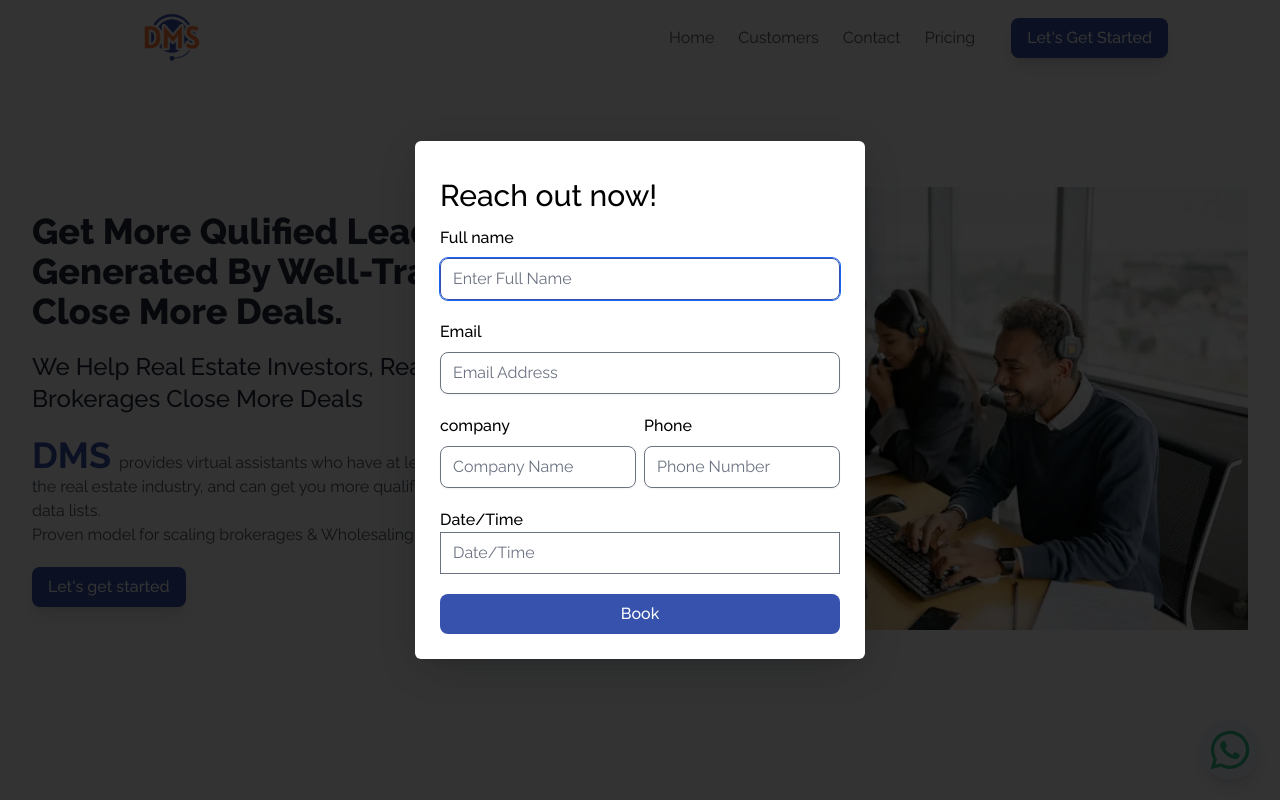
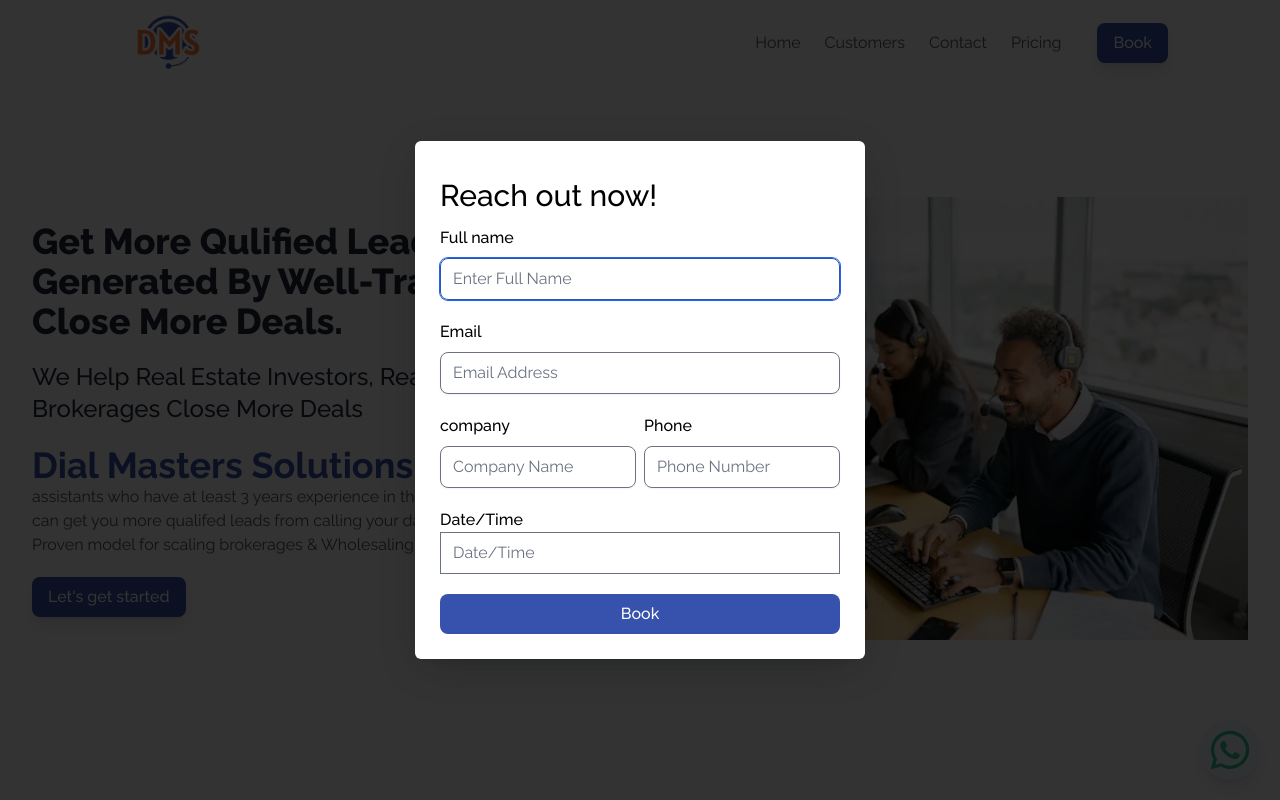
Before and after one commit to Mohamed-maher50/propertyhunters, a React (Create React App) app: page / in a window 1280 px wide. Shown: the top 800 px of the page. Built offline with nearby package versions, Linux system fonts and the light colour scheme.

Commit message:
update dialog trigger & logo size pricing plan

```diff
--- a/src/App.jsx
+++ b/src/App.jsx
@@ -10,14 +10,15 @@ import { ToastContainer } from "react-toastify";
 import { Helmet } from "react-helmet";
 import NotFoundPage from "./pages/NotFoundPage";
 import Whatsapp from "./components/Whatsapp";
-import Test from "./components/Test";
+
+import { Root } from "@radix-ui/react-dialog";
 function App() {
   useEffect(() => {
     Aos.init();
   }, []);
 
   return (
-    <>
+    <Root defaultOpen={true}>
       <div className="container mx-auto">
         <Helmet>
           <meta charSet="utf-8" />
@@ -53,7 +54,7 @@ function App() {
         position="bottom-right"
         theme="light"
       />
-    </>
+    </Root>
   );
 }
 
--- a/src/components/Navbar/Nav.jsx
+++ b/src/components/Navbar/Nav.jsx
@@ -1,6 +1,6 @@
 import { useEffect, useRef, useState } from "react";
 import { Link } from "react-router-dom";
-
+import { Trigger } from "@radix-ui/react-dialog";
 export const Nav = () => {
   const [state, setState] = useState(false);
   const navRef = useRef();
@@ -43,10 +43,8 @@ export const Nav = () => {
           <Link to={"/"}>
             <img
               src="/logo.png"
-              width={120}
-              height={50}
               alt="Dial Masters Solutions (DMS)"
-              className="h-[75px] object-contain"
+              className="h-[85px] object-contain"
             />
           </Link>
           <div className="lg:hidden">
@@ -92,15 +90,14 @@ export const Nav = () => {
           }`}
         >
           <ul className="flex flex-col-reverse space-x-0 lg:space-x-6 lg:flex-row">
-            <li className="items-center gap-x-3 space-y-3 sm:flex sm:space-y-0">
-              <a
-                href="#contact-form"
+            <Trigger>
+              <li
                 onClick={() => setState(false)}
                 className="block py-2 px-4 text-center text-white font-medium bg-primary duration-150 hover:bg-indigo-500 active:bg-indigo-700 rounded-lg shadow-lg hover:shadow-none"
               >
-                Let's get started
-              </a>
-            </li>
+                Book
+              </li>
+            </Trigger>
           </ul>
 
           <div className="flex-1 max-sm:my-5 items-end justify-end lg:flex pr-9">
--- a/src/components/PopUpWithBookingForm.jsx
+++ b/src/components/PopUpWithBookingForm.jsx
@@ -1,28 +1,25 @@
 import React, { useState } from "react";
-import * as Dialog from "@radix-ui/react-dialog";
+import {
+  Dialog,
+  Portal,
+  Overlay,
+  Title,
+  Content,
+  Root,
+} from "@radix-ui/react-dialog";
 import BookingForm from "./BookingForm";
 
 const PopUpWithBookingForm = () => {
   const [bookingFormStatus, seTbookingFormStatus] = useState(true);
-  const handleCloseModal = () => {
-    // seTbookingFormStatus(false);
-  };
 
   return (
-    <Dialog.Root open={bookingFormStatus}>
-      <Dialog.Portal>
-        <Dialog.Overlay
-          onClick={() => seTbookingFormStatus(false)}
-          className=" bg-[rgba(0,0,0,.8)] z-20 DialogOverlay  fixed inset-0"
-        />
-        <Dialog.Content className="data-[state=open]: DialogContent delay-1000 dela duration-500 fixed top-[50%] left-[50%] z-20 max-h-[85vh] w-[90vw] max-w-[450px] translate-x-[-50%] translate-y-[-50%] rounded-[6px] bg-white p-[25px] shadow-[hsl(206_22%_7%_/_35%)_0px_10px_38px_-10px,_hsl(206_22%_7%_/_20%)_0px_10px_20px_-15px] focus:outline-none">
-          <Dialog.Title className=" text-3xl py-3 font-medium">
-            Reach out now!
-          </Dialog.Title>
-          <BookingForm />
-        </Dialog.Content>
-      </Dialog.Portal>
-    </Dialog.Root>
+    <Portal>
+      <Overlay className=" bg-[rgba(0,0,0,.8)] z-20 DialogOverlay  fixed inset-0" />
+      <Content className="data-[state=open]: DialogContent delay-1000  duration-500 fixed top-[50%] left-[50%] z-20 max-h-[85vh] w-[90vw] max-w-[450px] translate-x-[-50%] translate-y-[-50%] rounded-[6px] bg-white p-[25px] shadow-[hsl(206_22%_7%_/_35%)_0px_10px_38px_-10px,_hsl(206_22%_7%_/_20%)_0px_10px_20px_-15px] focus:outline-none">
+        <Title className=" text-3xl py-3 font-medium">Reach out now!</Title>
+        <BookingForm />
+      </Content>
+    </Portal>
   );
 };
 
--- a/src/components/PricingCard.jsx
+++ b/src/components/PricingCard.jsx
@@ -12,7 +12,7 @@ const PricingCard = ({ item, subTitle }) => {
         {item.subTitle && (
           <div className="text-lg capitalize font-bold">{item.subTitle}</div>
         )}
-        {/* {item.price ? (
+        {item.price && (
           <>
             {" "}
             <div className=" text-3xl  font-semibold">
@@ -20,11 +20,7 @@ const PricingCard = ({ item, subTitle }) => {
               <span className="text-xl  font-normal">/per hour</span>{" "}
             </div>
           </>
-        ) : (
-          <div className="text-lg capitalize font-bold">
-            customized pricing plans
-          </div>
-        )} */}
+        )}
 
         <p>{item.desc}</p>
       </div>
--- a/src/pages/Home.jsx
+++ b/src/pages/Home.jsx
@@ -5,7 +5,7 @@ import Services from "../sections/Services";
 import Advantage from "../sections/Advantage";
 import WhyUs from "../sections/WhyUs";
 import PricingSection from "../sections/PricingSection";
-import TeamSection from "../sections/TeamSection";
+
 import KeyInsights from "../sections/KeyInsights";
 import AreYouReady from "../sections/AreYouReady";
 import Contact from "./Contact";
--- a/src/sections/HeroSection.jsx
+++ b/src/sections/HeroSection.jsx
@@ -23,19 +23,21 @@ const HeroSection = () => {
             deals
           </h2>
           <p>
-            <span className="text-4xl font-bold text-primary pe-2">DMS</span>
+            <span className="text-4xl font-bold text-primary pe-2">
+              Dial Masters Solutions
+            </span>
             provides virtual assistants who have at least 3 years experience in
             the real estate industry, and can get you more qualifed leads from
             calling your data lists. <br /> Proven model for scaling brokerages
             & Wholesaling Operations.
           </p>
           <div className="items-center gap-x-3 space-y-3 sm:flex sm:space-y-0">
-            <Link
-              to={"/"}
+            <a
+              href="#contact-form"
               className="block py-2 px-4 text-center text-white font-medium bg-primary duration-150 hover:bg-indigo-800 active:bg-indigo-700 rounded-lg shadow-lg hover:shadow-none"
             >
               Let's get started
-            </Link>
+            </a>
           </div>
         </div>
         <div className="flex-none mt-14 md:mt-0 md:max-w-xl">
--- a/src/sections/PricingSection.jsx
+++ b/src/sections/PricingSection.jsx
@@ -48,7 +48,7 @@ const plans = [
       "SMS blasting $5/ per hour",
       "Solar Agents $8/ per hour",
       "Skip tracing $0.03 per record ( 20k-30k records )",
-      "$0.05 for 5k-15k  records",
+      "$0,04 for 5k-15k  records",
     ],
   },
 ];
```
